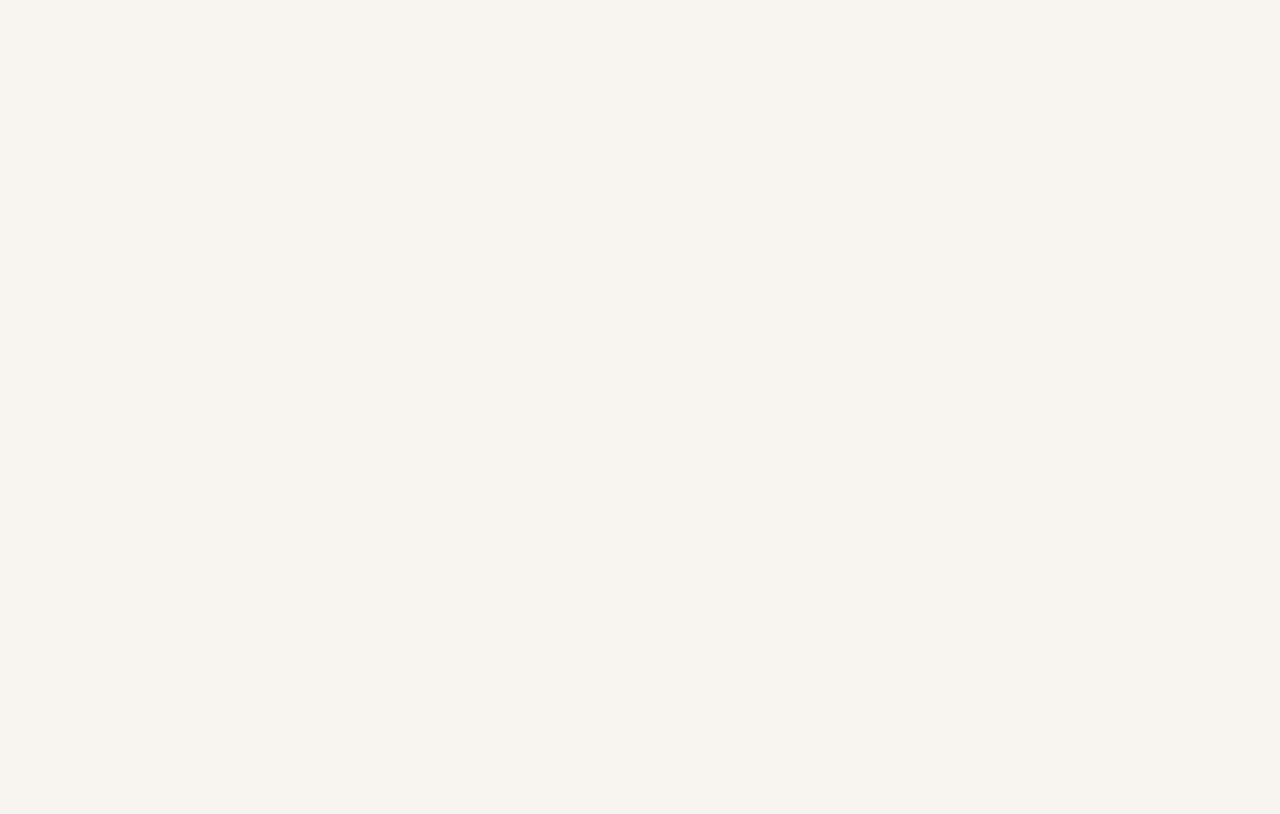
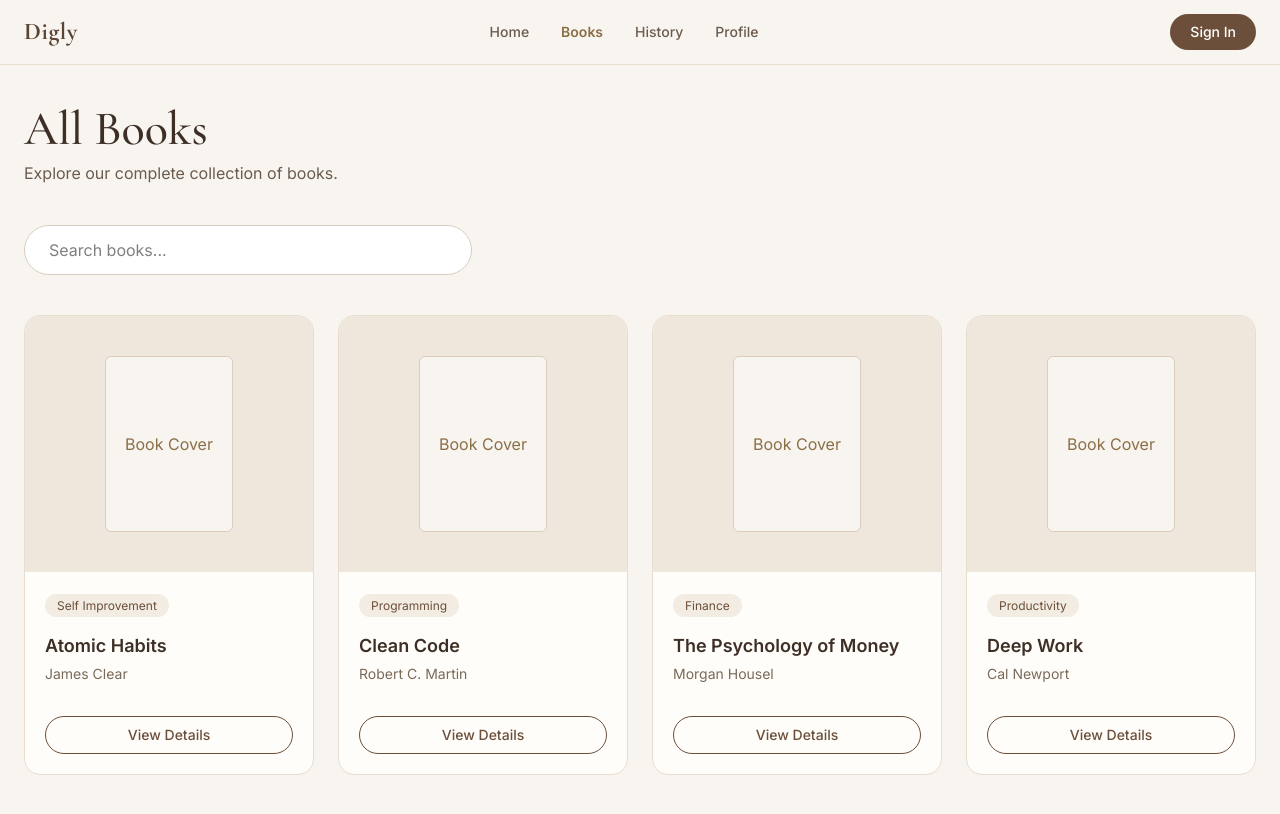
Before and after one commit to Hanifahst/Digly, a React app in the folder frontend/: page /books in a window 1280 px wide. Before the commit this address had no page. Shown: the top 814 px of the page. Built offline with nearby package versions, Linux system fonts and the light colour scheme; the HTML template or start-up script is replaced by a standard one.

Commit message:
feat: add authentication UI (login & register) with routing

```diff
--- a/frontend/src/App.jsx
+++ b/frontend/src/App.jsx
@@ -1,12 +1,20 @@
 import { Routes, Route } from "react-router-dom";
 import Home from "./pages/Home/Home";
+import Books from "./pages/member/Books/Books";
 import BookDetail from "./pages/BookDetail/BookDetail";
+import Login from "./pages/auth/Login";
+import Register from "./pages/auth/Register";
 
 function App() {
   return (
     <Routes>
       <Route path="/" element={<Home />} />
+      <Route path="/books" element={<Books />} />
       <Route path="/books/:id" element={<BookDetail />} />
+      <Route path="/history" element={<div className="p-10">History Page (coming soon)</div>} />
+      <Route path="/profile" element={<div className="p-10">Profile Page (coming soon)</div>} />
+      <Route path="/login" element={<Login />} />
+      <Route path="/register" element={<Register />} />
     </Routes>
   );
 }
--- a/frontend/src/components/layout/Navbar/Navbar.jsx
+++ b/frontend/src/components/layout/Navbar/Navbar.jsx
@@ -1,6 +1,9 @@
-import { Link } from "react-router-dom";
+import { Link, useLocation } from "react-router-dom";
 
 function Navbar() {
+
+    const location = useLocation();
+
   return (
     <header className="sticky top-0 z-50 border-b border-[#E7DDD0] bg-[#F8F5F0]/95 backdrop-blur">
       <nav className="mx-auto flex h-16 max-w-7xl items-center justify-between px-6">
@@ -15,21 +18,41 @@
 
         {/* Menu */}
         <div className="hidden items-center gap-8 text-sm font-medium text-[#6B5B4D] md:flex">
-          <Link to="/" className="transition hover:text-[#8B6F47]">
+          <Link
+            to="/"
+            className={`transition hover:text-[#8B6F47] ${
+                location.pathname === "/" ? "text-[#8B6F47] font-semibold" : ""
+            }`}
+        >
             Home
-          </Link>
+        </Link>
 
-          <Link to="/books" className="transition hover:text-[#8B6F47]">
+        <Link
+            to="/books"
+            className={`transition hover:text-[#8B6F47] ${
+                location.pathname === "/books" ? "text-[#8B6F47] font-semibold" : ""
+            }`}
+        >
             Books
-          </Link>
+        </Link>
 
-          <Link to="/history" className="transition hover:text-[#8B6F47]">
+        <Link
+            to="/history"
+            className={`transition hover:text-[#8B6F47] ${
+                location.pathname === "/history" ? "text-[#8B6F47] font-semibold" : ""
+            }`}
+        >
             History
-          </Link>
+        </Link>
 
-          <Link to="/profile" className="transition hover:text-[#8B6F47]">
+        <Link
+            to="/profile"
+            className={`transition hover:text-[#8B6F47] ${
+                location.pathname === "/profile" ? "text-[#8B6F47] font-semibold" : ""
+            }`}
+        >
             Profile
-          </Link>
+        </Link>
         </div>
 
         <Link
--- /dev/null
+++ b/frontend/src/pages/auth/Login.jsx
@@ -0,0 +1,52 @@
+import { Link } from "react-router-dom";
+
+function Login() {
+  return (
+    <div className="min-h-screen flex items-center justify-center bg-[#F8F5F0]">
+      <div className="w-full max-w-md rounded-2xl border border-[#E7DDD0] bg-[#FFFDF9] p-8">
+
+        <h1
+          className="text-3xl text-[#3E2F26]"
+          style={{ fontFamily: '"Cormorant Garamond", serif' }}
+        >
+          Welcome Back
+        </h1>
+
+        <p className="mt-2 text-sm text-[#6B5B4D]">
+          Sign in to continue exploring books
+        </p>
+
+        {/* FORM */}
+        <form className="mt-6 space-y-4">
+          <input
+            type="email"
+            placeholder="Email"
+            className="w-full rounded-full border border-[#D8CDBF] px-4 py-3 outline-none"
+          />
+
+          <input
+            type="password"
+            placeholder="Password"
+            className="w-full rounded-full border border-[#D8CDBF] px-4 py-3 outline-none"
+          />
+
+          <button
+            type="submit"
+            className="w-full rounded-full bg-[#6B4F3A] py-3 text-white hover:bg-[#5A4230]"
+          >
+            Login
+          </button>
+        </form>
+
+        <p className="mt-4 text-sm text-center text-[#6B5B4D]">
+          Don’t have an account?{" "}
+          <Link to="/register" className="text-[#6B4F3A] font-medium">
+            Register
+          </Link>
+        </p>
+      </div>
+    </div>
+  );
+}
+
+export default Login;
--- /dev/null
+++ b/frontend/src/pages/auth/Register.jsx
@@ -0,0 +1,57 @@
+import { Link } from "react-router-dom";
+
+function Register() {
+  return (
+    <div className="min-h-screen flex items-center justify-center bg-[#F8F5F0]">
+      <div className="w-full max-w-md rounded-2xl border border-[#E7DDD0] bg-[#FFFDF9] p-8">
+
+        <h1
+          className="text-3xl text-[#3E2F26]"
+          style={{ fontFamily: '"Cormorant Garamond", serif' }}
+        >
+          Create Account
+        </h1>
+
+        <p className="mt-2 text-sm text-[#6B5B4D]">
+          Join Digly and start reading
+        </p>
+
+        <form className="mt-6 space-y-4">
+          <input
+            type="text"
+            placeholder="Full Name"
+            className="w-full rounded-full border border-[#D8CDBF] px-4 py-3 outline-none"
+          />
+
+          <input
+            type="email"
+            placeholder="Email"
+            className="w-full rounded-full border border-[#D8CDBF] px-4 py-3 outline-none"
+          />
+
+          <input
+            type="password"
+            placeholder="Password"
+            className="w-full rounded-full border border-[#D8CDBF] px-4 py-3 outline-none"
+          />
+
+          <button
+            type="submit"
+            className="w-full rounded-full bg-[#6B4F3A] py-3 text-white hover:bg-[#5A4230]"
+          >
+            Register
+          </button>
+        </form>
+
+        <p className="mt-4 text-sm text-center text-[#6B5B4D]">
+          Already have an account?{" "}
+          <Link to="/login" className="text-[#6B4F3A] font-medium">
+            Login
+          </Link>
+        </p>
+      </div>
+    </div>
+  );
+}
+
+export default Register;
--- /dev/null
+++ b/frontend/src/pages/member/Books/Books.jsx
@@ -0,0 +1,68 @@
+import { useState } from "react";
+import Navbar from "../../../components/layout/Navbar/Navbar";
+import BookCard from "../../../components/books/BookCard/BookCard";
+import books from "../../../data/books";
+
+function Books() {
+  const [searchQuery, setSearchQuery] = useState("");
+
+  const filteredBooks = books.filter((book) => {
+    return (
+      book.title.toLowerCase().includes(searchQuery.toLowerCase()) ||
+      book.author.toLowerCase().includes(searchQuery.toLowerCase()) ||
+      book.category.toLowerCase().includes(searchQuery.toLowerCase())
+    );
+  });
+
+  return (
+    <>
+      <Navbar />
+
+      <main className="min-h-screen bg-[#F8F5F0]">
+        <div className="mx-auto max-w-7xl px-6 py-10">
+
+          {/* HEADER */}
+          <div className="mb-10">
+            <h1
+              className="text-5xl text-[#3E2F26]"
+              style={{ fontFamily: '"Cormorant Garamond", serif' }}
+            >
+              All Books
+            </h1>
+
+            <p className="mt-2 text-[#6B5B4D]">
+              Explore our complete collection of books.
+            </p>
+          </div>
+
+          {/* SEARCH */}
+          <div className="mb-10">
+            <input
+              type="text"
+              placeholder="Search books..."
+              value={searchQuery}
+              onChange={(e) => setSearchQuery(e.target.value)}
+              className="w-full max-w-md rounded-full border border-[#D8CDBF] bg-white px-6 py-3 outline-none focus:border-[#8B6F47]"
+            />
+          </div>
+
+          {/* BOOK GRID */}
+          <div className="grid gap-6 sm:grid-cols-2 lg:grid-cols-4">
+            {filteredBooks.map((book) => (
+              <BookCard
+                key={book.id}
+                id={book.id}
+                title={book.title}
+                author={book.author}
+                category={book.category}
+              />
+            ))}
+          </div>
+
+        </div>
+      </main>
+    </>
+  );
+}
+
+export default Books;
```
